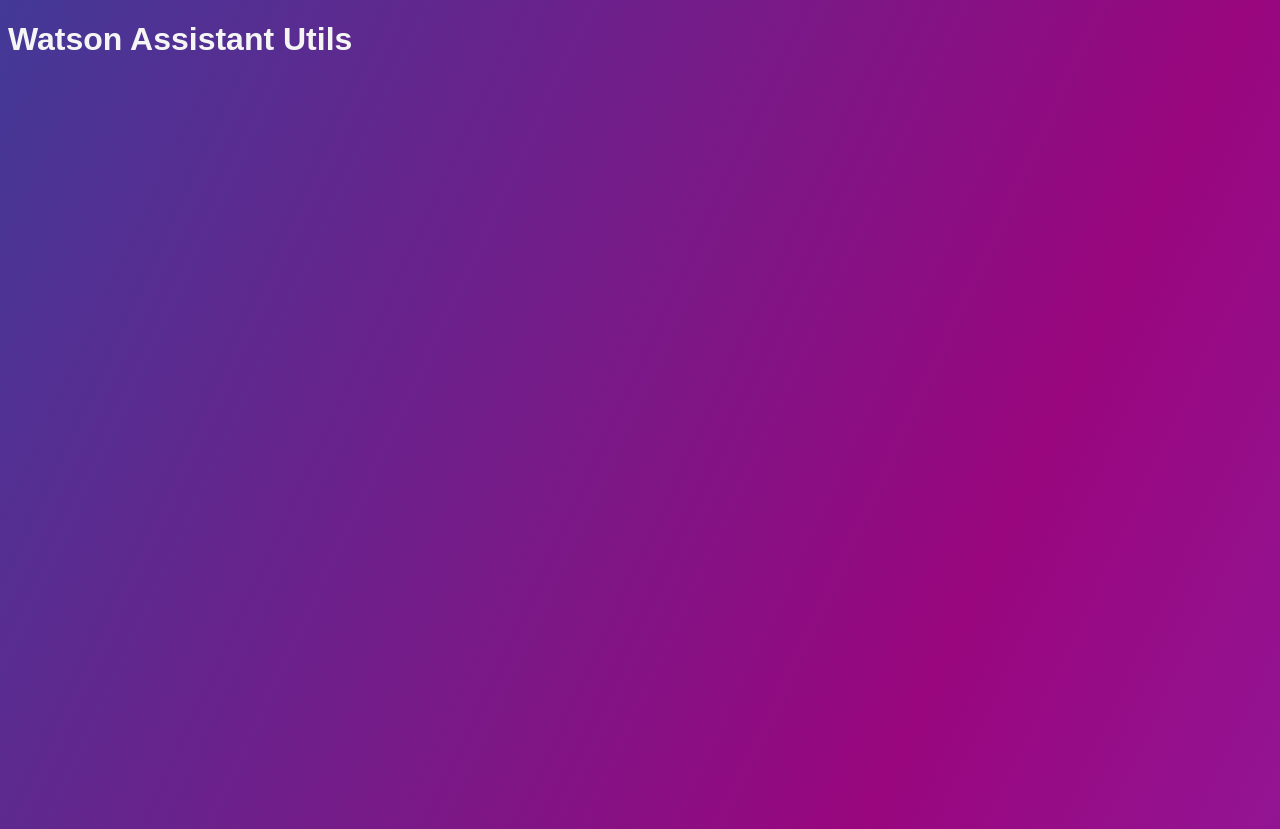
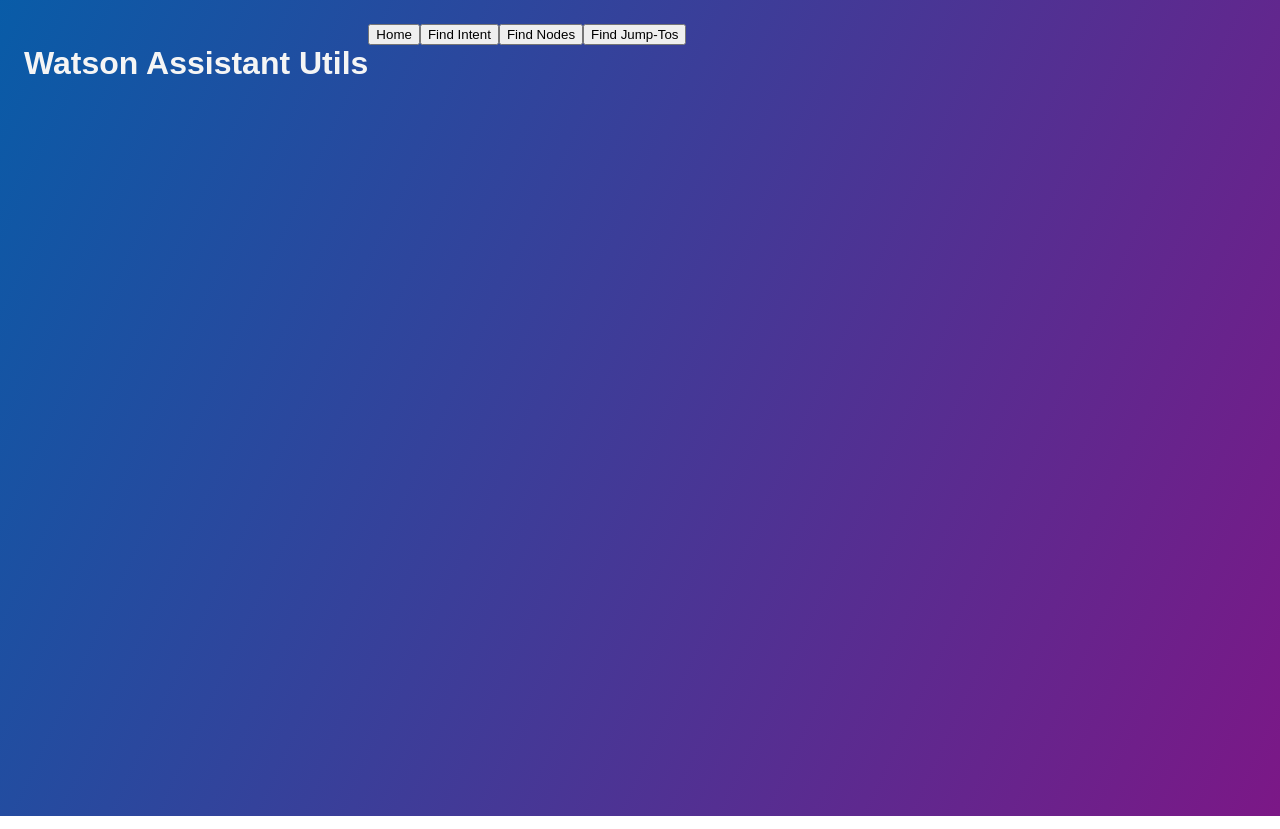
Before and after one commit to CZboop/Watson-Assistant-Utils, a React (Create React App) app in the folder web-app/: page /home in a window 1280 px wide. Built offline with nearby package versions, Linux system fonts and the light colour scheme; a web font is replaced by a local one.

Commit message:
added initial components and navbar linking to them in react front end

```diff
--- a/web-app/package.json
+++ b/web-app/package.json
@@ -8,6 +8,7 @@
     "@testing-library/user-event": "^13.5.0",
     "react": "^18.2.0",
     "react-dom": "^18.2.0",
+    "react-router-dom": "^6.12.1",
     "react-scripts": "5.0.1",
     "web-vitals": "^2.1.4"
   },
--- a/web-app/src/App.js
+++ b/web-app/src/App.js
@@ -1,11 +1,26 @@
 import './App.css';
+import Navbar from './components/Navbar';
+import { BrowserRouter, Routes, Route, Navigate } from 'react-router-dom';
+import Home from './components/Home';
+import FindNodeIntent from './components/FindNodeIntent';
+import FindIntentNode from './components/FindIntentNode';
+import FindJumpTos from './components/FindJumpTos';
 
 function App() {
   return (
     <div className="App">
       <header className="App-header">
-        <h1>Watson Assistant Utils</h1>
-
+        <BrowserRouter>
+        <Navbar />
+          <Routes>
+          <Route index path='home' element={<Home/>}/>
+          <Route path='' element={ <Navigate to="/home" /> }/>
+          <Route path='find-intent' element={<FindNodeIntent/>}/>
+          <Route path='find-nodes' element={<FindIntentNode/>}/>
+          <Route path='find-jumps' element={<FindJumpTos/>}/>
+          <Route path='*' element={<Navigate to="/home" />}/>
+          </Routes>
+        </BrowserRouter>
       </header>
     </div>
   );
--- /dev/null
+++ b/web-app/src/components/FindIntentNode.js
@@ -0,0 +1,9 @@
+import React from 'react';
+
+function FindIntentNode() {
+  return (
+    <div>FindIntentNode</div>
+  )
+}
+
+export default FindIntentNode;
--- /dev/null
+++ b/web-app/src/components/FindJumpTos.js
@@ -0,0 +1,9 @@
+import React from 'react';
+
+function FindJumpTos() {
+  return (
+    <div>FindJumpTos</div>
+  )
+}
+
+export default FindJumpTos;
--- /dev/null
+++ b/web-app/src/components/FindNodeIntent.js
@@ -0,0 +1,9 @@
+import React from 'react';
+
+function FindNodeIntent() {
+  return (
+    <div>FindNodeIntent</div>
+  )
+}
+
+export default FindNodeIntent;
--- /dev/null
+++ b/web-app/src/components/Home.js
@@ -0,0 +1,11 @@
+import React from 'react';
+
+function Home() {
+  return (
+    <div className='Home'>
+
+    </div>
+  )
+}
+
+export default Home;
--- /dev/null
+++ b/web-app/src/components/Navbar.css
@@ -0,0 +1,8 @@
+.Navbar {
+    padding: 1em;
+    display: flex;
+}
+a {
+    text-decoration: none;
+    color: whitesmoke;
+  }
--- /dev/null
+++ b/web-app/src/components/Navbar.js
@@ -0,0 +1,19 @@
+import React from 'react';
+import './Navbar.css';
+import { Link } from 'react-router-dom';
+
+function Navbar() {
+  return (
+    <div className='Navbar'>
+        <h1><span className="navbar__title"><Link className="navbar__links-title" to="/home">Watson Assistant Utils</Link></span></h1>
+        <div className='navbar__links'>
+            <Link to='/home'><button className='navbar__links-home'>Home</button></Link>
+            <Link to='/find-intent'><button className='navbar__links-find-intent'>Find Intent</button></Link>
+            <Link to='/find-nodes'><button className='navbar__links-find-nodes'>Find Nodes</button></Link>
+            <Link to='/find-jumps'><button className='navbar__links-find-jumps'>Find Jump-Tos</button></Link>
+        </div>
+    </div>
+  )
+}
+
+export default Navbar;
```
Also changed, not shown: 1 other file (tests, documents, lock files or other folders).
